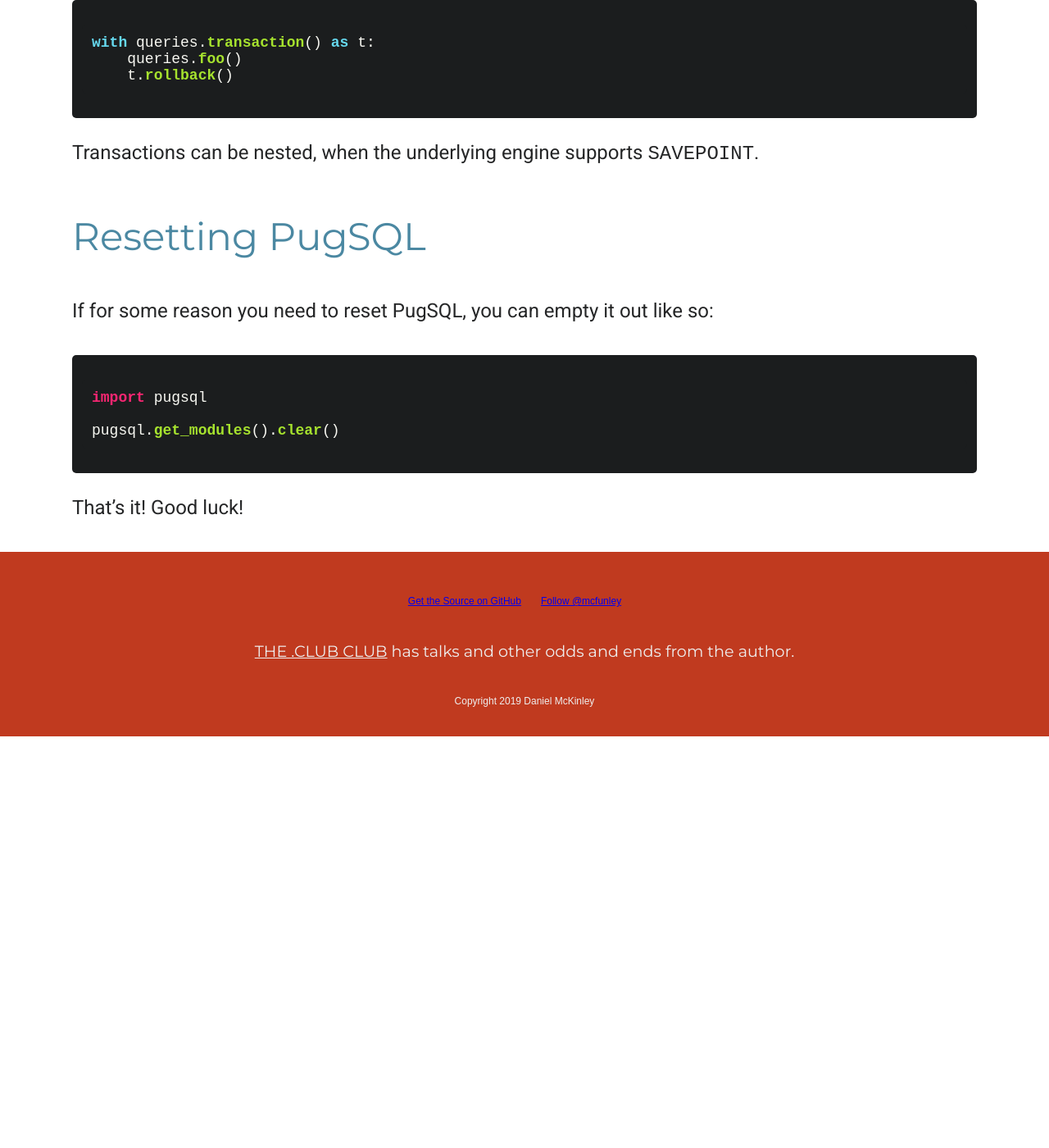
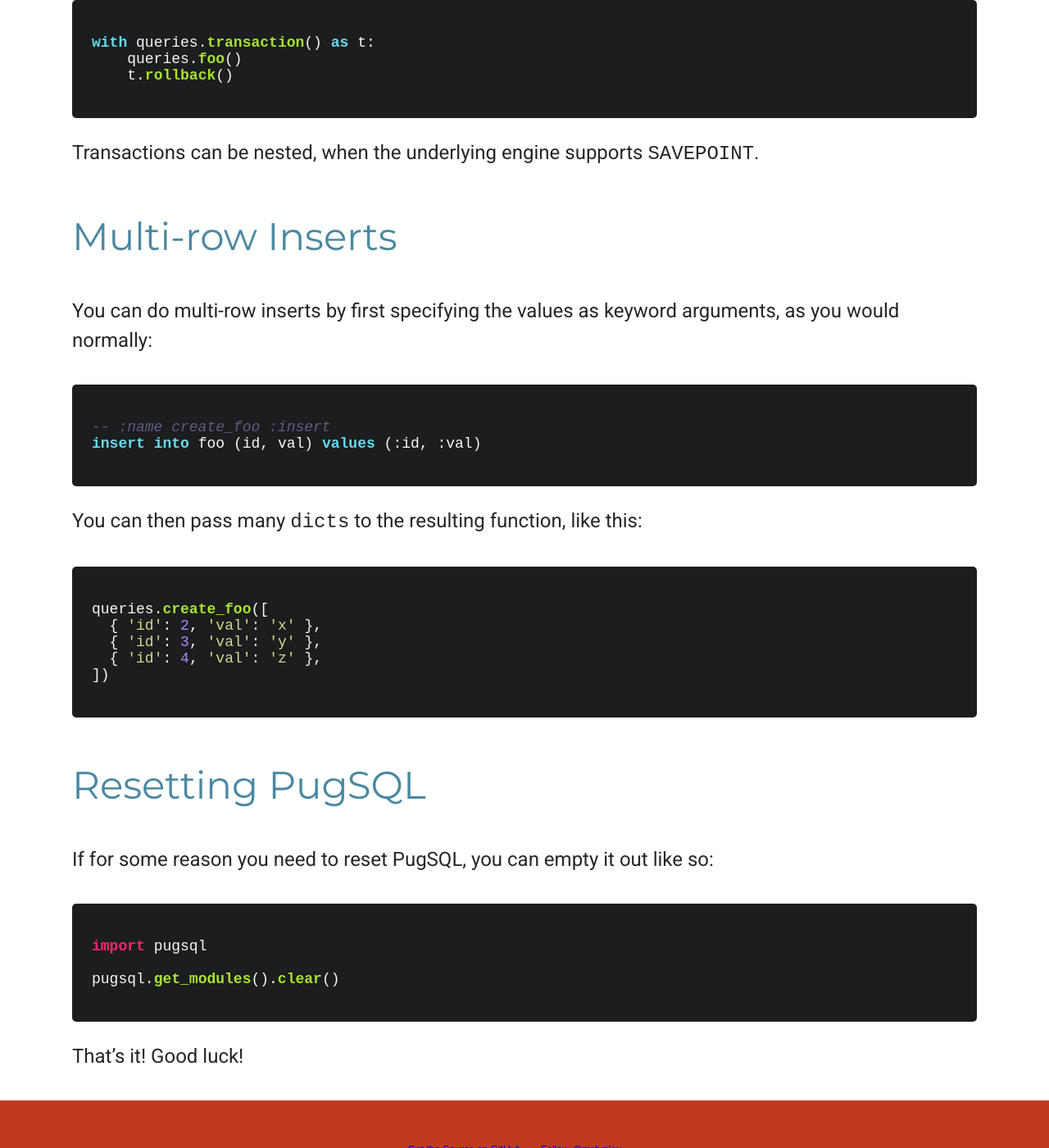
Before and after one commit to mcfunley/pugsql, a Jekyll site: the page built from docs/tutorial.md, in a window 1280 px wide and 1400 px high, scrolled down 4499 px. Shown: the whole window at 82% size. Built offline with Jekyll 4.4.1, drawn with Linux system fonts in a browser that asks for light colours; our own code applies the rules of GitHub Pages for plain Markdown files; comment, search, counter and statistics services are not loaded; before the commit the page ends 5397 px from its top, so only the background shows below that.

Commit message:
adding multi-row inserts to the tutorial

````diff
--- a/docs/tutorial.md
+++ b/docs/tutorial.md
@@ -120,6 +120,25 @@
 
 Transactions can be nested, when the underlying engine supports `SAVEPOINT`.
 
+### Multi-row Inserts
+
+You can do multi-row inserts by first specifying the values as keyword arguments,
+as you would normally:
+
+```sql
+-- :name create_foo :insert
+insert into foo (id, val) values (:id, :val)
+```
+
+You can then pass many `dicts` to the resulting function, like this:
+
+```python
+queries.create_foo([
+  { 'id': 2, 'val': 'x' },
+  { 'id': 3, 'val': 'y' },
+  { 'id': 4, 'val': 'z' },
+])
+```
 
 ### Resetting PugSQL
 
````
